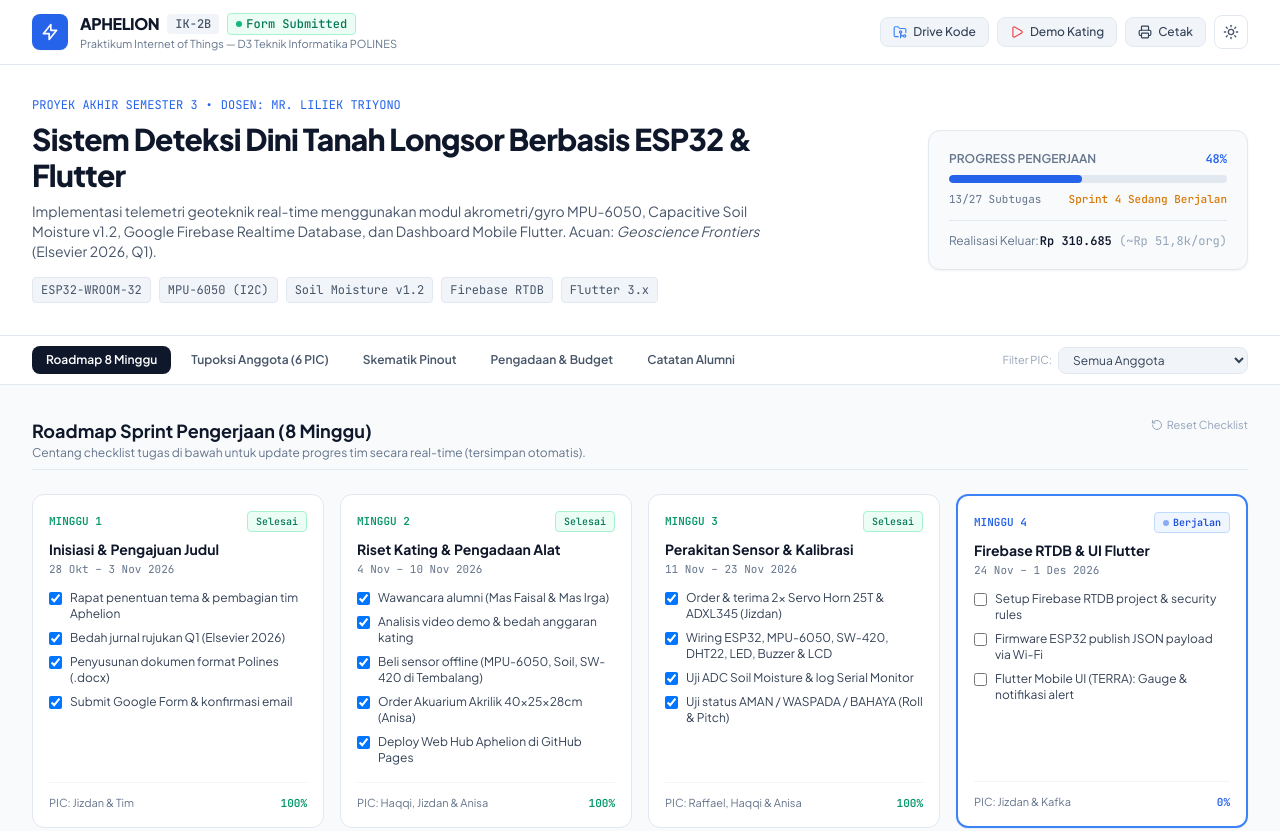
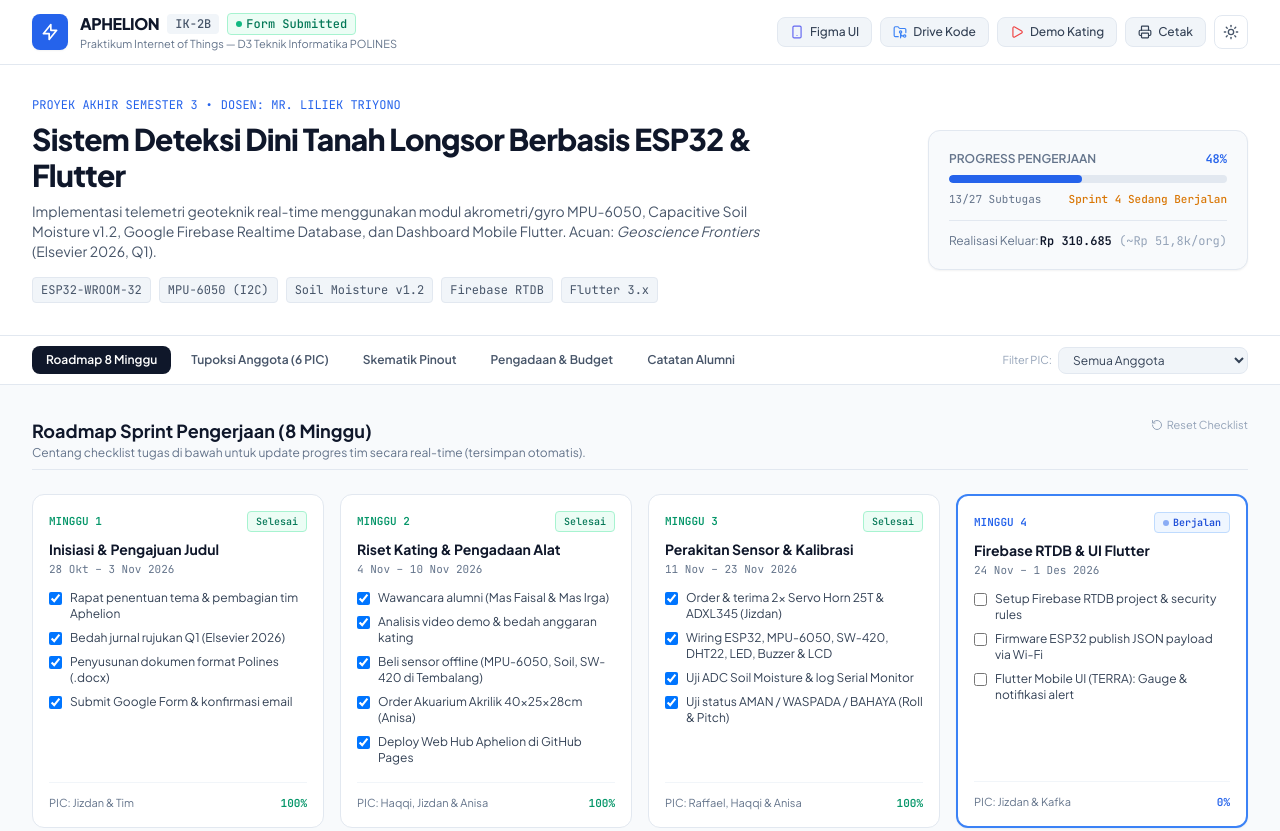
Before and after one commit to UnnamedPeople-Chin/aphelion-iot-hub, a plain HTML site: page index.html in a window 1280 px wide. Shown: the top 831 px of the page. Drawn offline with nearby package versions, Linux system fonts and the light colour scheme.

Commit message:
feat: add Figma UI dashboard link button to header

```diff
--- a/index.html
+++ b/index.html
@@ -97,6 +97,11 @@
 
       <!-- Action Utilities -->
       <div class="flex items-center gap-2">
+        <a href="https://www.figma.com/design/KNT6Fqa95sPCVkk8TjrYeI/APHELION-%E2%80%94-Flutter-UI--LEWS-Dashboard-?node-id=0-1&t=OntekiVigaBswWPx-1" target="_blank" rel="noopener noreferrer" class="hidden sm:inline-flex items-center gap-1.5 px-3 py-1.5 text-xs font-medium rounded-lg text-slate-700 dark:text-slate-200 bg-slate-100 dark:bg-slate-800 hover:bg-slate-200 dark:hover:bg-slate-700 border border-slate-200 dark:border-slate-700 transition-colors">
+          <i data-lucide="smartphone" class="w-3.5 h-3.5 text-indigo-500"></i>
+          <span>Figma UI</span>
+        </a>
+
         <a href="https://drive.google.com/drive/folders/1CsTYm6rdI3VoiBxaThOvDgkVbYqF9887?usp=sharing" target="_blank" rel="noopener noreferrer" class="hidden sm:inline-flex items-center gap-1.5 px-3 py-1.5 text-xs font-medium rounded-lg text-slate-700 dark:text-slate-200 bg-slate-100 dark:bg-slate-800 hover:bg-slate-200 dark:hover:bg-slate-700 border border-slate-200 dark:border-slate-700 transition-colors">
           <i data-lucide="folder-git-2" class="w-3.5 h-3.5 text-blue-500"></i>
           <span>Drive Kode</span>
```
